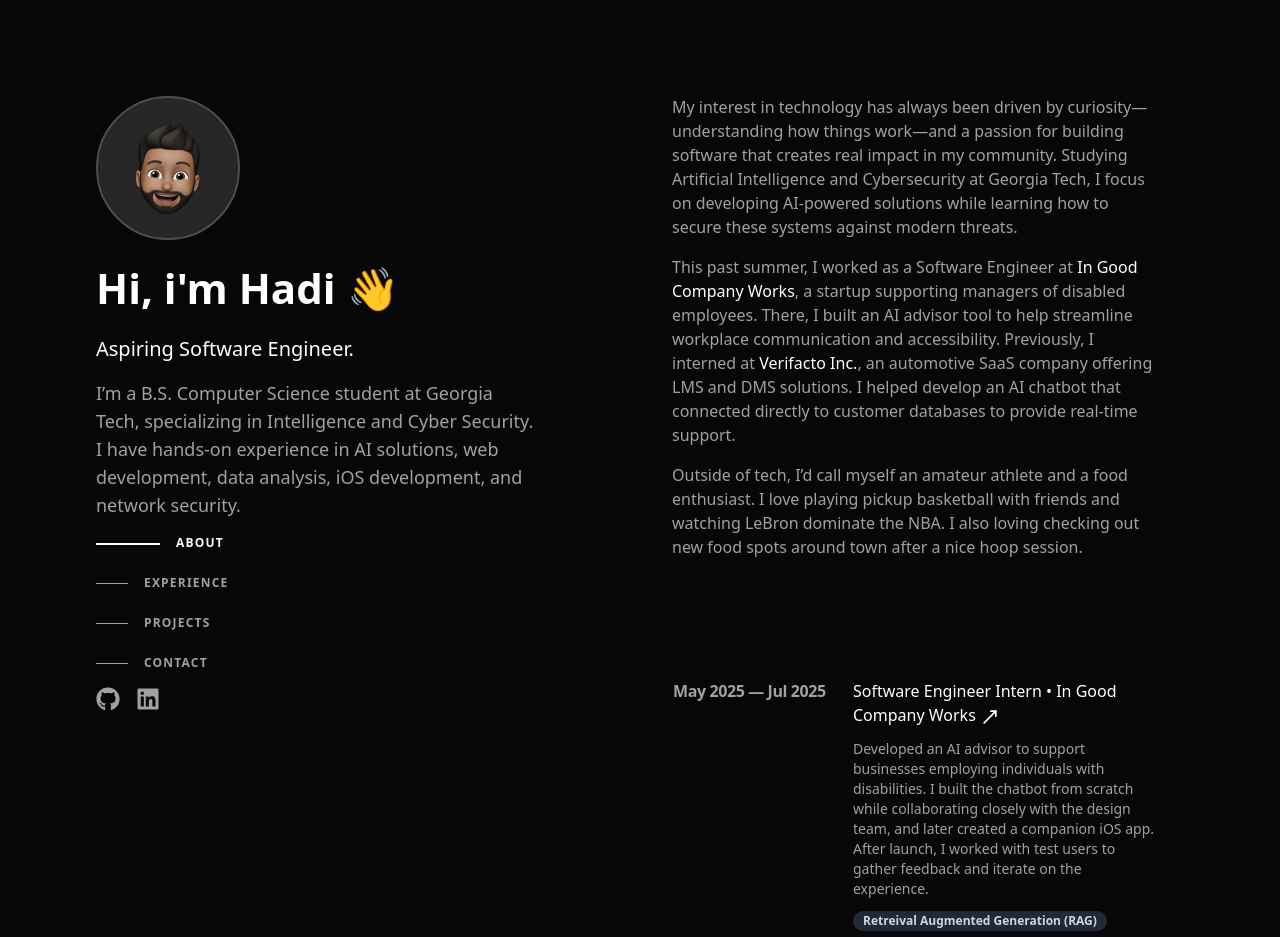
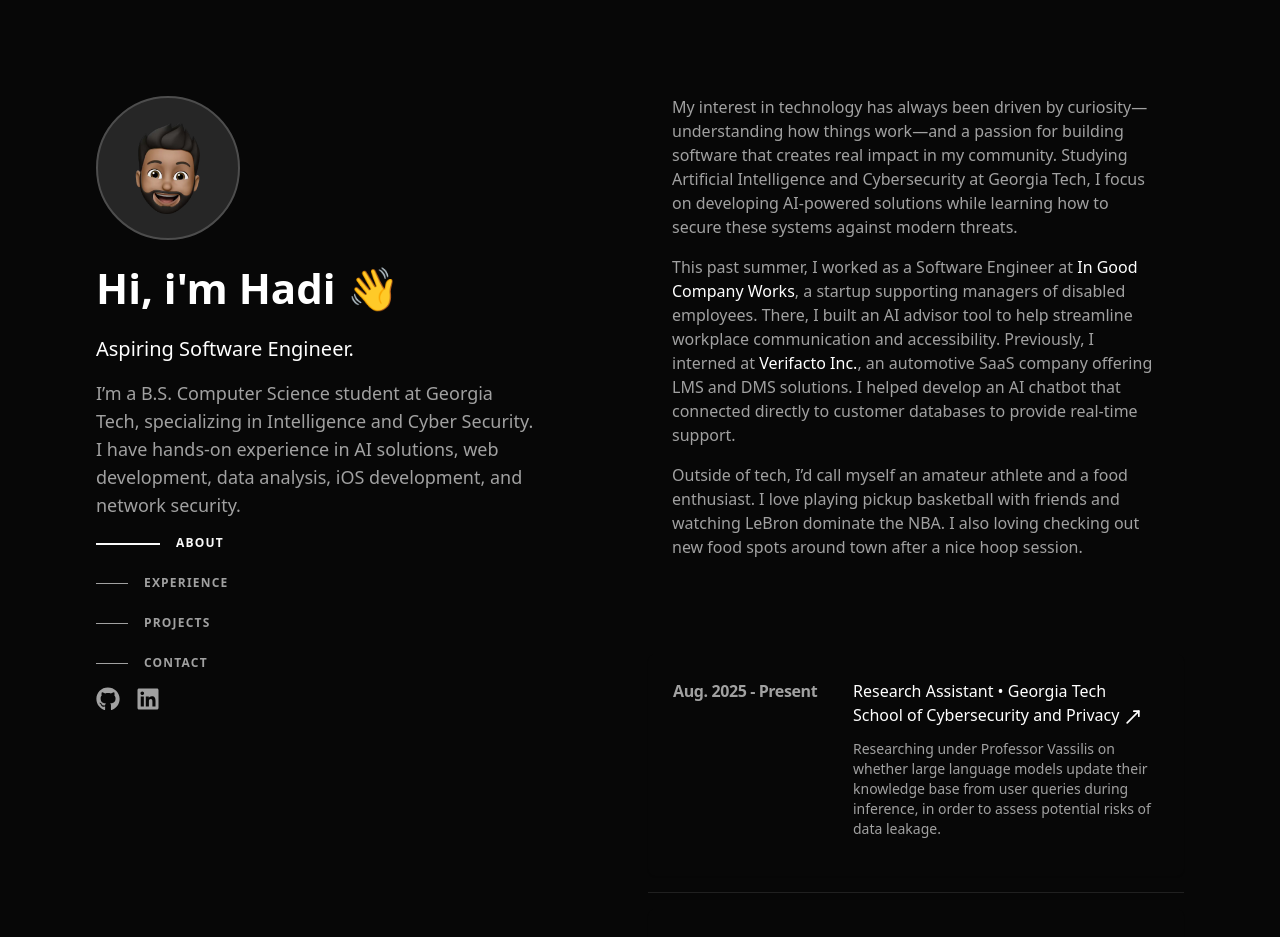
Before and after one commit to hadimalik12/hadimalik-portfolio, a Next.js app: page / in a window 1280 px wide. Shown: the top 937 px of the page. Built offline with nearby package versions, Linux system fonts and the light colour scheme.

Commit message:
added research experience and updated resume

```diff
--- a/components/ExpCards.tsx
+++ b/components/ExpCards.tsx
@@ -11,6 +11,17 @@
 import { MoveRight, MoveUpRight } from "lucide-react";
 
 const jobPositions = [
+  {
+    timeline: "Aug. 2025 - Present",
+    currentPosition: "Research Assistant",
+    place: "Georgia Tech School of Cybersecurity and Privacy",
+    previousPositions: [""],
+    description:
+      "Researching under Professor Vassilis on whether large language models update their knowledge base from user queries during inference, in order to assess potential risks of data leakage.",
+    skills: [
+    ],
+    link: "https://faculty.cc.gatech.edu/~vzikas/",
+  },
   {
     timeline: "May 2025 — Jul 2025",
     currentPosition: "Software Engineer Intern",
```
Also changed, not shown: 1 other file (tests, documents, lock files or other folders).
